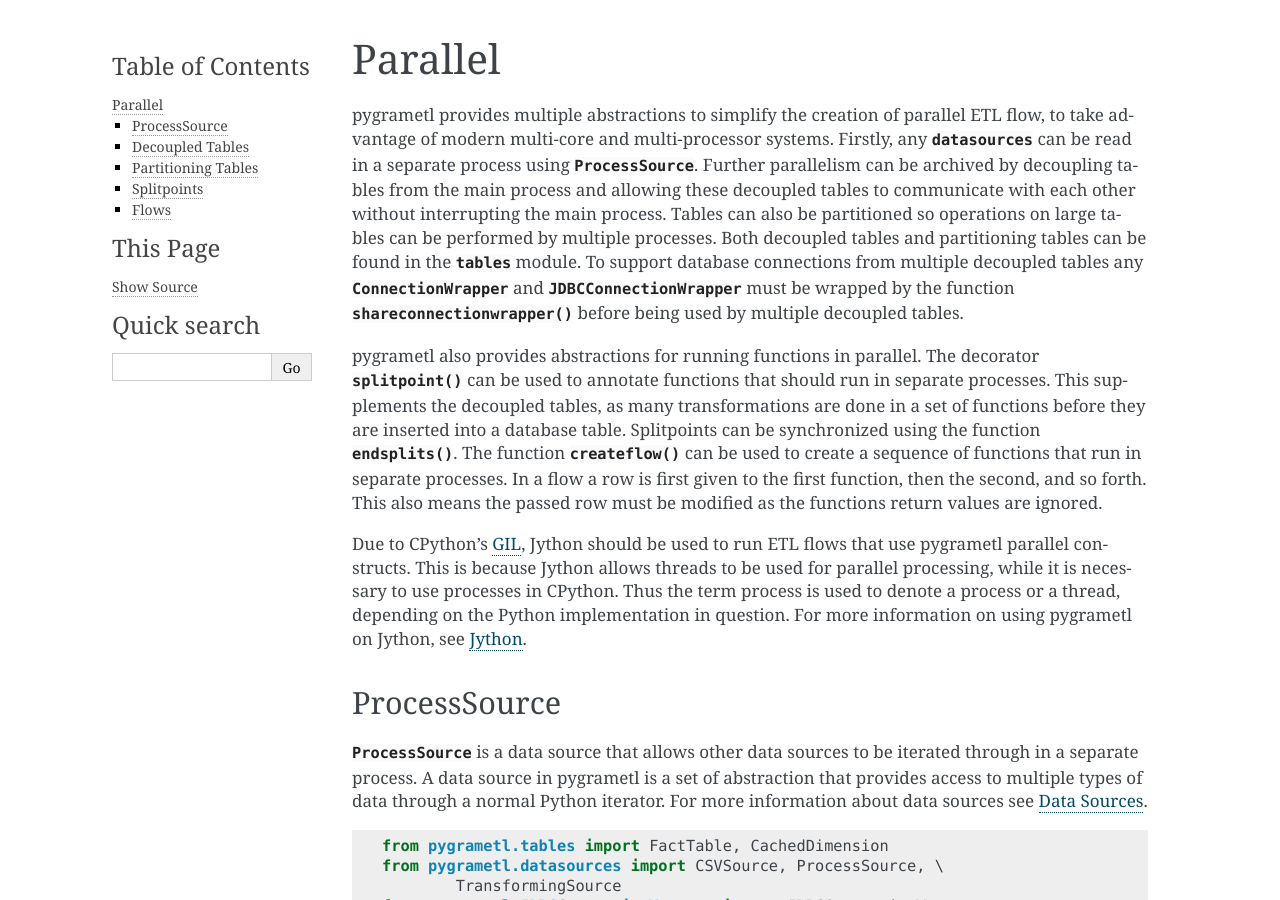
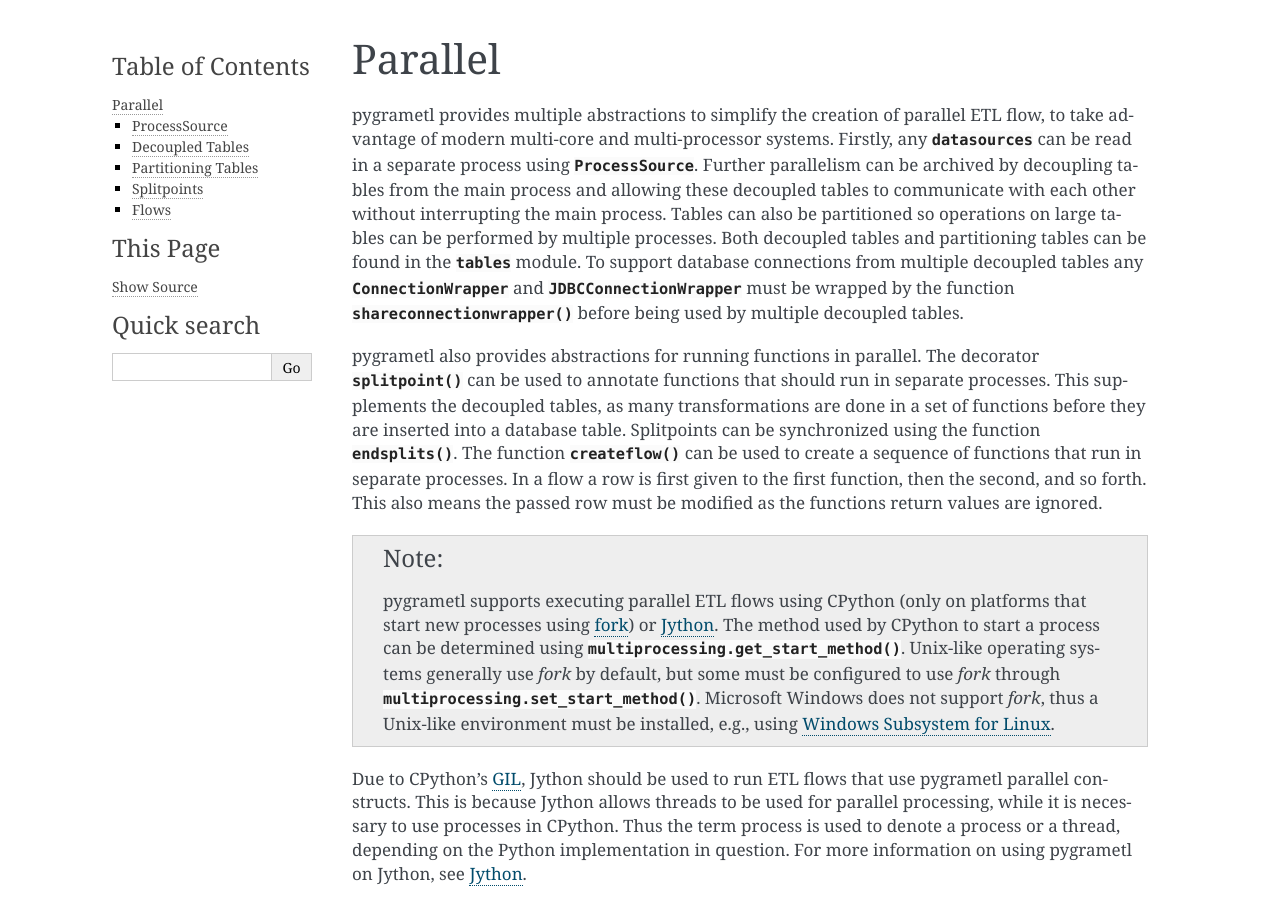
Before and after one commit to chrthomsen/pygrametl, a Sphinx documentation site: the page built from docs/examples/parallel.rst, in a window 1280 px wide and 900 px high. Built offline with Sphinx 7.4.7, drawn with Linux system fonts in a browser that asks for light colours; pages that are not in the unit, such as notebooks, are missing from menus.

Commit message:
Specify supported platforms for parallel ETL (#55)
* Specify which platforms can run parallel ETL flows

* Update based on comments from @chrthomsen

```diff
--- a/docs/examples/bulkloading.rst
+++ b/docs/examples/bulkloading.rst
@@ -137,9 +137,9 @@ provided by Transact-SQL can be used.
 
 There are a number of things to be aware of when using pygrametl with SQL
 Server. If the file used for bulk loading is located on a machine running
-Windows, the file must be copied before bulk loading, as the locks placed on the
-file by the OS and pygrametl, prevents SQL Server from opening it directly.
-Copying the file can be done e.g. using `shutil.copyfile
+Microsoft Windows, the file must be copied before bulk loading, as the locks
+placed on the file by the OS and pygrametl, prevent SQL Server from opening it
+directly. Copying the file can be done e.g. using `shutil.copyfile
 <https://docs.python.org/3/library/shutil.html#shutil.copyfile>`__.
 
 By default, BULK INSERT ignores column names, so the number and order of columns
--- a/docs/examples/parallel.rst
+++ b/docs/examples/parallel.rst
@@ -24,6 +24,18 @@ database table. Splitpoints can be synchronized using the function
 sequence of functions that run in separate processes. In a flow a row is first
 given to the first function, then the second, and so forth. This also means the
 passed row must be modified as the functions return values are ignored.
+
+.. note::
+   pygrametl supports executing parallel ETL flows using CPython (only on
+   platforms that start new processes using `fork
+   <https://docs.python.org/3/library/multiprocessing.html#contexts-and-start-methods>`__)
+   or `Jython <http://www.jython.org/>`__. The method used by CPython to start a
+   process can be determined using :func:`.multiprocessing.get_start_method`.
+   Unix-like operating systems generally use `fork` by default, but some must be
+   configured to use `fork` through :func:`.multiprocessing.set_start_method`.
+   Microsoft Windows does not support `fork`, thus a Unix-like environment must
+   be installed, e.g., using `Windows Subsystem for Linux
+   <https://learn.microsoft.com/en-us/windows/wsl/>`__.
 
 Due to CPython's `GIL <https://wiki.python.org/moin/GlobalInterpreterLock>`__,
 Jython should be used to run ETL flows that use pygrametl parallel constructs.
```
